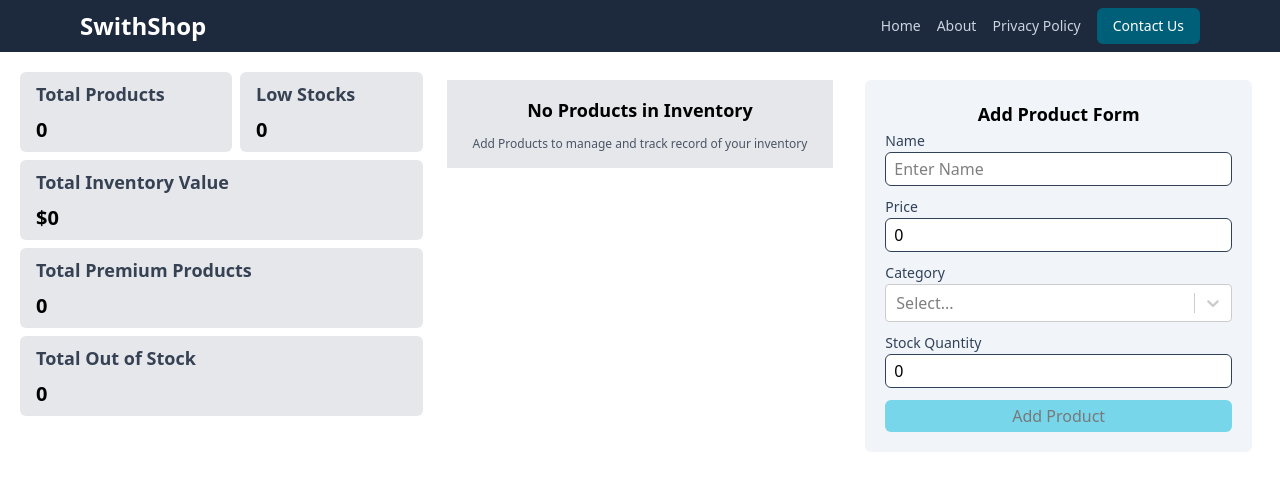
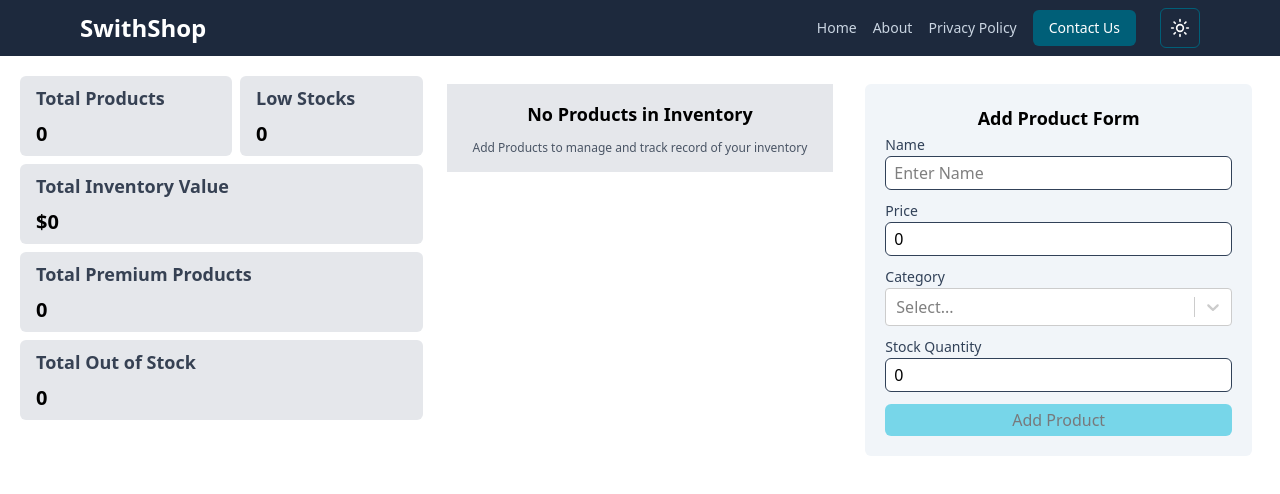
Before and after one commit to pathaaay/frontend-session-2-assignment, a React (Vite) app: page / in a window 1280 px wide. Shown: the top 494 px of the page. Built offline with nearby package versions, Linux system fonts and the light colour scheme.

Commit message:
add theme context

```diff
--- a/src/App.tsx
+++ b/src/App.tsx
@@ -7,6 +7,7 @@ import { ProductCard } from "./components/product-card";
 import { EditProductForm } from "./components/edit-product-form";
 import { StatsCard } from "./components/stats-card";
 import { FilterProducts } from "./components/filter-products";
+import { ThemeProvider } from "./context/theme-context";
 
 function App() {
   const [products, setProducts] = useState<ProductType[]>([]);
@@ -24,17 +25,6 @@ function App() {
   useEffect(() => {
     handleFetchProducts();
   }, []);
-
-  const handleFetchProducts = () => {
-    const localData = localStorage.getItem("product-details") || "";
-
-    if (localData) {
-      const parsedData = JSON.parse(localData);
-      if (parsedData?.length > 0) {
-        setProducts(parsedData);
-      }
-    }
-  };
 
   useEffect(() => {
     let lowStocks = 0;
@@ -70,6 +60,17 @@ function App() {
     return () => {};
   }, [deleteProductId]);
 
+  const handleFetchProducts = () => {
+    const localData = localStorage.getItem("product-details") || "";
+
+    if (localData) {
+      const parsedData = JSON.parse(localData);
+      if (parsedData?.length > 0) {
+        setProducts(parsedData);
+      }
+    }
+  };
+
   const deleteProduct = (productId: number) => {
     const tempProducts = products.filter(({ id }) => productId !== id);
     setProducts(tempProducts);
@@ -79,7 +80,7 @@ function App() {
 
   return (
     // when we want two html tags parallel in JSX then React fragments is used.
-    <>
+    <ThemeProvider>
       <Navbar />
       <div className="grid grid-cols-1 sm:grid-cols-2 lg:grid-cols-3 gap-4 p-5">
         <div className="flex items-center flex-wrap gap-2 h-max">
@@ -143,7 +144,7 @@ function App() {
         )}
       </div>
       <Toaster />
-    </>
+    </ThemeProvider>
   );
 }
 
--- a/src/components/navbar.tsx
+++ b/src/components/navbar.tsx
@@ -1,6 +1,7 @@
-import { MenuIcon } from "lucide-react";
+import { MenuIcon, MoonIcon, SunIcon } from "lucide-react";
 import { useState } from "react";
 import { Fragment } from "react/jsx-runtime";
+import useTheme from "../hooks/use-theme";
 
 const navItems = [
   {
@@ -23,11 +24,17 @@ const navItems = [
 ];
 export const Navbar = () => {
   const [isSidebarOpen, setisSidebarOpen] = useState(false);
+  const { theme, toggleTheme } = useTheme();
   return (
     <>
       {/* Desktop Navbar */}
       <nav className="bg-slate-800 text-white py-2 px-5 md:px-20 flex items-center justify-between sticky top-0 z-10">
-        <div className="text-2xl font-bold">SwithShop</div>
+        <div
+          className={`text-2xl font-bold ${theme === "dark" ? "text-orange-500" : "text-white"}`}
+        >
+          SwithShop
+        </div>
+        <div className="flex items-center gap-6">
           <div className="flex items-center gap-4 max-md:hidden">
             {navItems.map((item) => (
               <Fragment key={item.href}>
@@ -42,6 +49,20 @@ export const Navbar = () => {
                 )}
               </Fragment>
             ))}
+          </div>
+          <button
+            onClick={toggleTheme}
+            className="text-sm cursor-pointer border border-cyan-800  rounded-md size-10 flex items-center justify-center"
+          >
+            <SunIcon
+              size={20}
+              className={`transition-all ${theme == "dark" ? "scale-0" : "scale-100"} absolute`}
+            />
+            <MoonIcon
+              size={20}
+              className={`transition-all ${theme == "dark" ? "scale-100" : "scale-0"} absolute`}
+            />
+          </button>
         </div>
         <button
           onClick={() => setisSidebarOpen(true)}
--- a/src/components/product-card.tsx
+++ b/src/components/product-card.tsx
@@ -2,6 +2,7 @@ import { Edit2Icon, TrashIcon } from "lucide-react";
 import type { ProductType } from "../lib/types";
 import { Button } from "./button";
 import { productCategories } from "../lib/constants";
+import useTheme from "../hooks/use-theme";
 
 interface ProductCardProps {
   product: ProductType;
@@ -13,6 +14,8 @@ export const ProductCard = ({
   setEditProductId,
   setDeleteProductId,
 }: ProductCardProps) => {
+  const { theme } = useTheme();
+
   const productCategory = productCategories.find(
     (cat) => cat.value == product.category,
   )?.label;
@@ -24,7 +27,7 @@ export const ProductCard = ({
   return (
     <div className={`bg-gray-100 rounded-md h-max p-4 flex flex-col gap-3 relative ${isPremium() ? "border border-sky-500":""}`}>
       <div>
-        <div className="text-lg font-medium">{product.name} </div>
+        <div className={`text-lg font-medium ${theme === "dark" ? "text-orange-500" : "text-black"}`}>{product.name} </div>
         <div className="text-xs">{productCategory}</div>
       </div>
       <div className="flex items-center justify-between">
--- /dev/null
+++ b/src/context/theme-context.tsx
@@ -0,0 +1,33 @@
+import { createContext, useState } from "react";
+
+type ThemeType = "light" | "dark";
+
+interface ThemeContextType {
+  theme: ThemeType;
+  toggleTheme: () => void;
+}
+
+const initialValue: ThemeContextType = {
+  theme: "light",
+  toggleTheme: () => {},
+};
+
+export const ThemeContext = createContext(initialValue);
+
+export const ThemeProvider = ({ children }: { children: React.ReactNode }) => {
+  const [theme, setTheme] = useState(initialValue.theme);
+  const toggleTheme = () => {
+    setTheme((prevTheme) => (prevTheme == "dark" ? "light" : "dark"));
+  };
+
+  return (
+    <ThemeContext.Provider
+      value={{
+        theme,
+        toggleTheme,
+      }}
+    >
+      {children}
+    </ThemeContext.Provider>
+  );
+};
--- /dev/null
+++ b/src/hooks/use-theme.ts
@@ -0,0 +1,13 @@
+import { useContext } from "react";
+import { ThemeContext } from "../context/theme-context";
+
+const useTheme = () => {
+  const context = useContext(ThemeContext);
+
+  if (!context)
+    throw new Error("You are using useTheme outside of the ThemeProvider");
+
+  return context;
+};
+
+export default useTheme;
```
Lines whose indentation alone changed are shown as unchanged.
